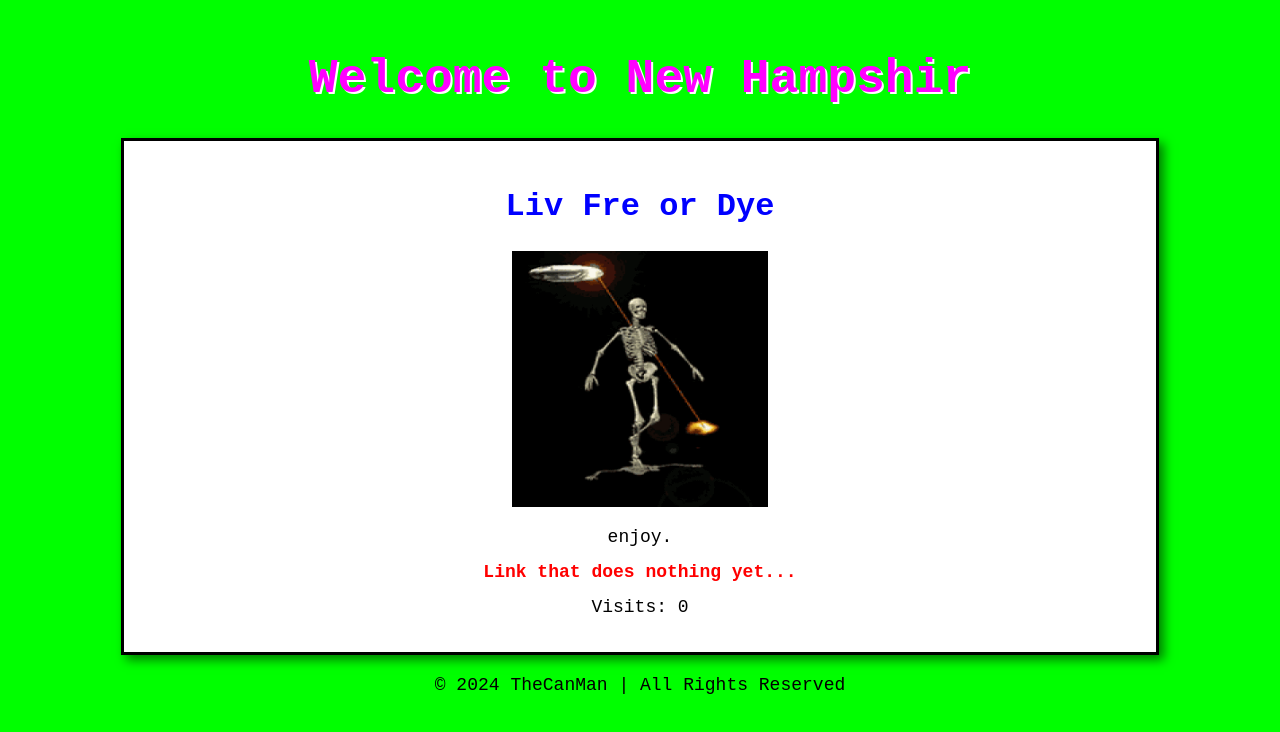
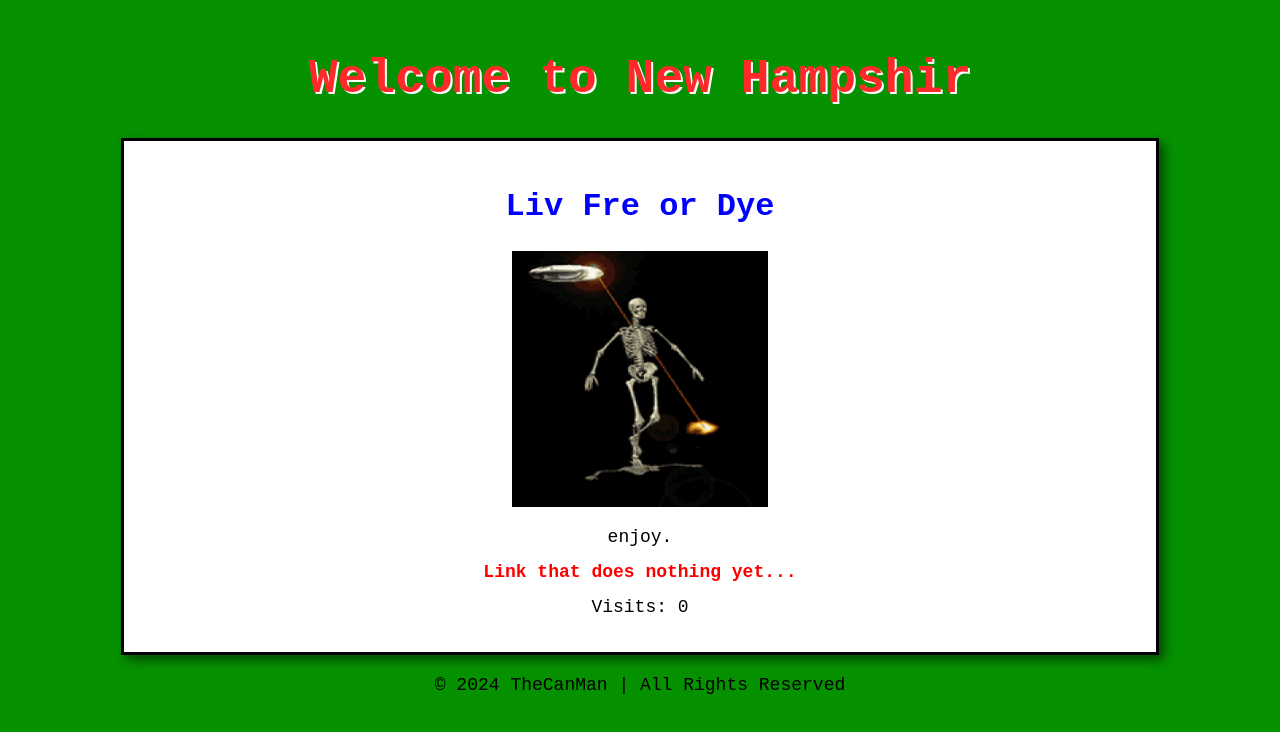
Before and after one commit to clundstedt225/temp.github.io, a plain HTML site: page index.html in a window 1280 px wide. Drawn offline with Linux system fonts and the light colour scheme; no server answers.

Commit message:
Update index.html

```diff
--- a/index.html
+++ b/index.html
@@ -6,7 +6,7 @@
     <title>New Hampshir Page</title>
     <style>
         body {
-            background-color: #00ff00; /* Bright green background */
+            background-color: #059100; /* green background */
             font-family: 'Courier New', Courier, monospace;
             color: #000;
             text-align: center;
@@ -14,7 +14,7 @@
             padding: 20px;
         }
         h1 {
-            color: #ff00ff; /* Magenta */
+            color: #ff2929; /* Red */
             font-size: 48px;
             text-shadow: 2px 2px #fff; /* White shadow */
         }
```
